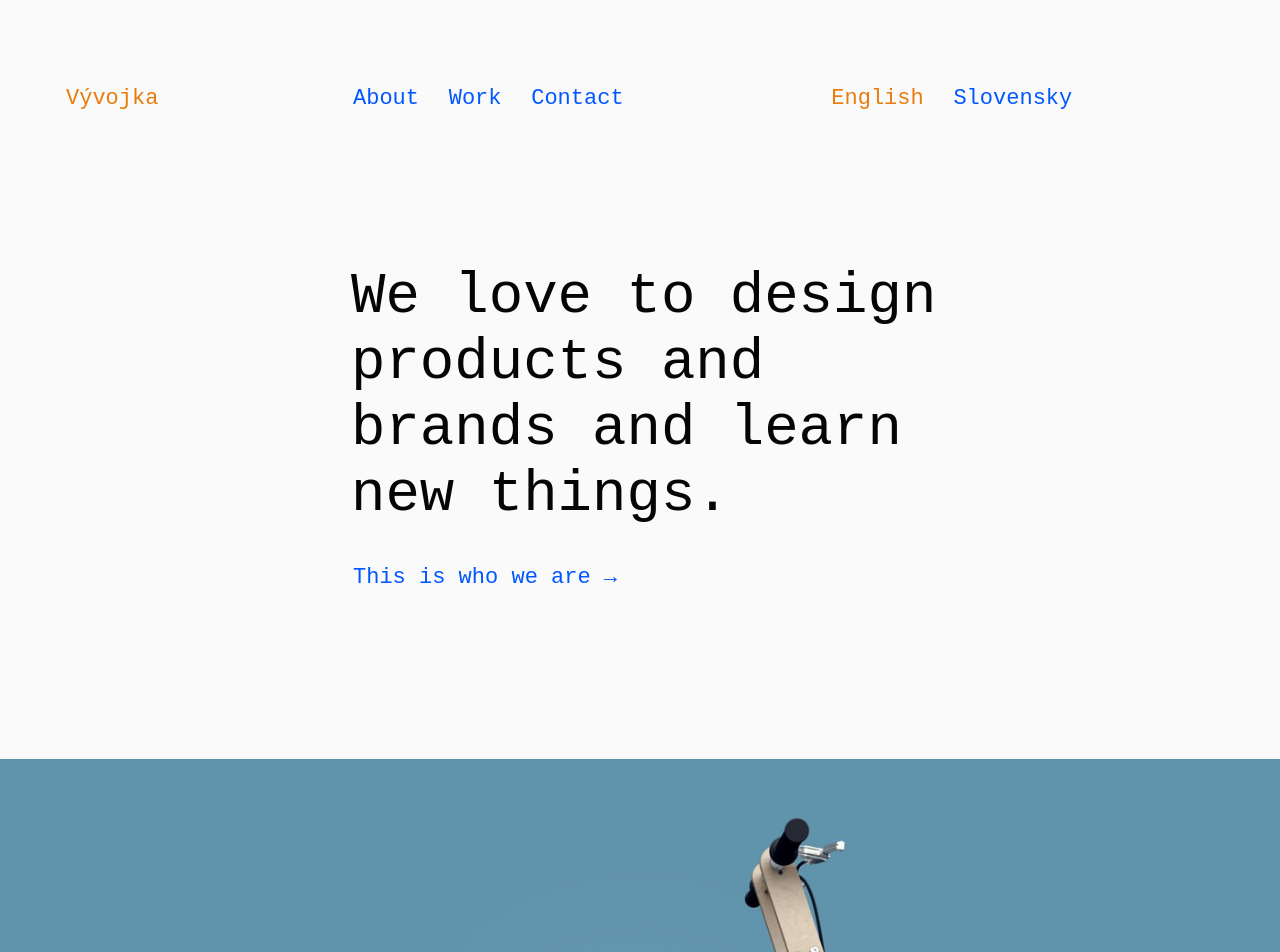
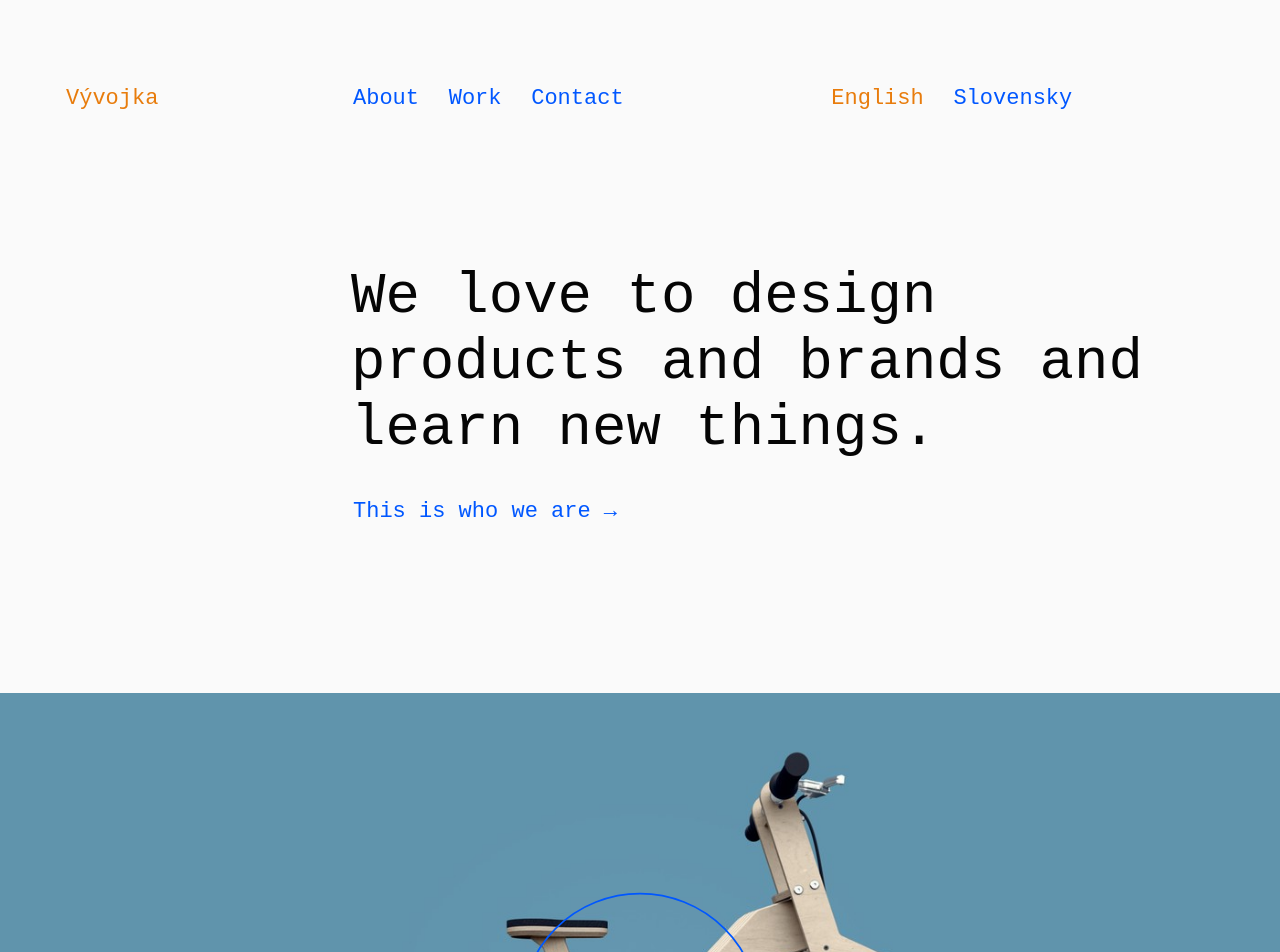
Before and after one commit to vyvojka/vyvojka.github.io, a Jekyll site: the page built from index.html, in a window 1280 px wide. Shown: the top 952 px of the page. Built offline with Jekyll 4.4.1, drawn with Linux system fonts in a browser that asks for light colours; some web fonts are replaced.

Commit message:
Small corrections

```diff
--- a/index.html
+++ b/index.html
@@ -16,7 +16,7 @@ order: 1
 
     <div class="row pb2">
       <div class="col cd9 ofd3">
-        <p class="h1">We love to design products and brands and learn new things.</p>
+        <p class="h1 mw3">We love to design products and brands and learn new things.</p>
         <p><a href="/about/">This is who we are →</a></p>
       </div>
     </div>
--- a/sk/index.html
+++ b/sk/index.html
@@ -16,7 +16,7 @@ order: 2
 
     <div class="row pb2">
       <div class="col cd9 ofd3">
-        <p class="h1">Radi navrhujeme produkty a značky a učíme sa nové veci.</p>
+        <p class="h1 mw3">Radi navrhujeme produkty a značky a učíme sa nové veci.</p>
         <p><a href="/sk/o-nas/">Toto sme my →</a></p>
       </div>
     </div>
```
Also changed, not shown: _includes/error.css (+1 -1 lines), css/styles.css.
